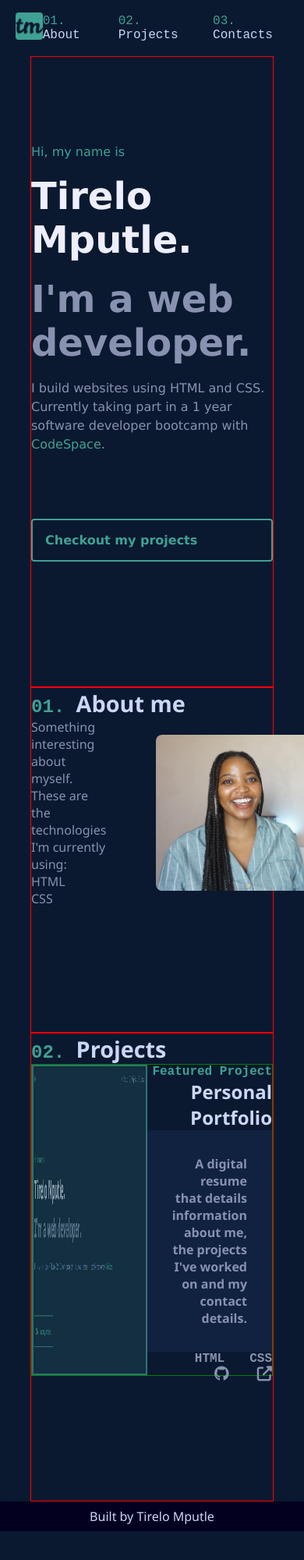
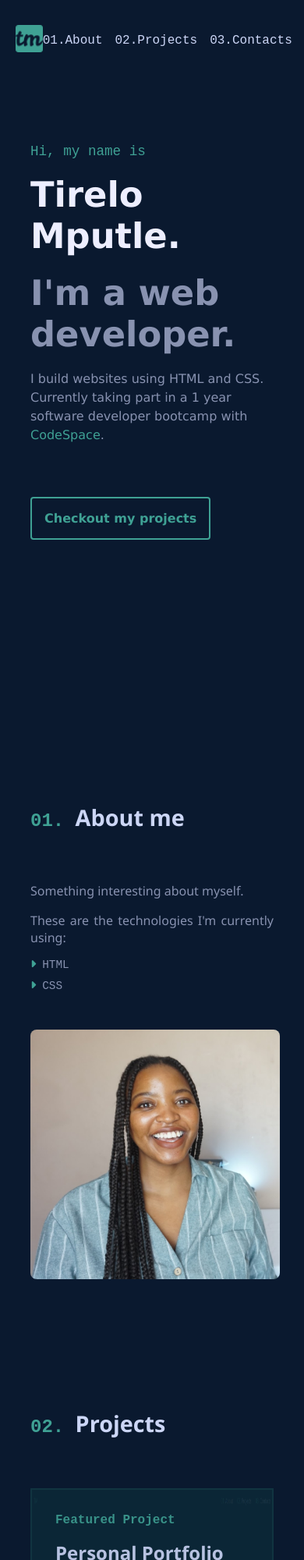
Before and after one commit to Tirelo-Mputle/resumes, a plain HTML site: page resume-5/index.html in a window 390 px wide. Shown: the top 2000 px of the page at 78% size. Before the commit the page ends 1963 px from the top, so only its background shows below. Drawn offline with Linux system fonts and the light colour scheme.

Commit message:
mobile design

```diff
--- a/resume-5/CSS/stylesheet.css
+++ b/resume-5/CSS/stylesheet.css
@@ -22,17 +22,23 @@ li {
   list-style: none;
 }
 
+a {
+  color: #3fa194;
+  text-decoration: none;
+}
+
 /* Reusable page-wide classes */
 /* CENTERED SECTIONS */
 .centered-sections {
   padding-bottom: 10rem;
   width: 80%;
   margin: 0 auto;
-  border: 1px solid red;
+  /* border: 1px solid red; */
 }
 /* SECTION HEADINGS */
 .section-heading {
   padding: 0;
+  margin-bottom: 4rem;
 }
 .section-heading span {
   font-weight: 900;
@@ -51,7 +57,7 @@ li {
 nav {
   display: flex;
   justify-content: space-between;
-  margin: 1rem 5%;
+  margin: 2rem 5% 0;
   align-items: center;
 }
 
@@ -61,25 +67,26 @@ nav {
 
 .nav-list {
   display: flex;
-  gap: 1.5rem;
+  gap: 1rem;
   list-style: none;
   font-family: "Courier New", Courier, monospace;
   font-weight: 500;
 }
 .nav-list a {
   color: #ccd6f6;
+  font-size: 1rem;
   text-decoration: none;
 }
 .nav-list a:hover {
-  color: #8892b0;
-}
-.nav-list span {
   color: #3fa194;
 }
+
 /* End of nav bar */
 
 /* HEADER SECTION */
-
+header {
+  height: 100vh;
+}
 /* banner text */
 .banner-text {
   font-family: Verdana, Geneva, Tahoma, sans-serif;
@@ -91,12 +98,15 @@ nav {
 }
 
 .banner-heading {
-  font-size: 3rem;
+  font-size: 2.8rem;
   font-weight: 900;
 }
 
 .intro {
   color: #3fa194;
+  font-family: "Courier New", Courier, monospace;
+  font-weight: 500;
+  font-size: 1.1rem;
 }
 .banner-text h1 {
   color: #edeeff;
@@ -117,36 +127,52 @@ nav {
   border-radius: 0.25rem;
   display: inline-block;
   padding: 1rem;
-  margin-top: 4rem;
+  margin-top: 3rem;
   font-weight: 600;
+  align-self: flex-start;
 }
 /* End of banner text */
 
 /* END OF HEADER SECTION*/
 
-/* PROJECTS SECTION */
-
+/* ABOUT ME SECTION */
+.about-me-content {
+  width: 100%;
+}
 .about-me-text {
   color: #8892b0;
+  text-align: justify;
 }
-.about-me-content {
-  display: flex;
-  gap: 4rem;
-  align-items: center;
+.more-about-me {
+  margin-bottom: 1rem;
 }
-.about-me-content img {
+
+.technologies ul {
+  margin: 1rem 0 3rem 0;
+}
+.technologies li {
+  font-family: "Courier New", Courier, monospace;
+  margin-bottom: 0.7rem;
+  font-size: 0.9rem;
+}
+.about-icon {
+  color: #3fa194;
+  margin-right: 0.5rem;
+}
+.about-image {
+  /* margin: 0 auto; */
+  width: 20rem;
   border-radius: 0.5rem;
 }
+/* END OF ABOUT ME SECTION */
+
+/* PROJECTS SECTION */
 /* /////reusable projects code /////*/
 .project-container {
-  display: flex;
-  border: 1px solid green;
-  height: 25rem;
+  position: relative;
+  background-color: #0d323da2;
 }
-.project-image-container {
-  background-color: #1d4753;
-  max-width: 50%;
-}
+
 .project-image {
   max-width: 100%;
   min-height: 100%;
@@ -154,17 +180,19 @@ nav {
   top: 0;
   left: 0;
   object-fit: fill;
-  opacity: 0.5;
+  opacity: 0.1;
+  position: absolute;
 }
 
 .project-description-container {
   color: #8892b0;
-  text-align: right;
   font-weight: 600;
+  padding: 2rem;
 }
 .featured-project {
   font-family: "Courier New", Courier, monospace;
   color: #3fa194;
+  margin-bottom: 1rem;
 }
 .project-name {
   color: #ccd6f6;
@@ -172,28 +200,72 @@ nav {
   font-weight: 800;
 }
 .project-description {
-  background-color: #112240;
-  padding: 2rem;
+  margin: 2rem 0;
 }
 .project-technologies-list {
   display: flex;
   gap: 2rem;
-  justify-content: end;
+  margin-bottom: 1rem;
   font-family: "Courier New", Courier, monospace;
 }
 
 .project-icon {
   font-size: 1.2rem;
-  margin-left: 2rem;
+  margin-right: 1rem;
 }
-/* FOOTER */
+/* END OF PROJECT SECTION */
+
+/* CONTACTS SECTION */
+.contacts-text {
+  text-align: center;
+}
+.contacts-text h2 {
+  font-size: 2.5rem;
+  color: #ccd6f6;
+  margin-bottom: 1rem;
+}
+.contact-info-container {
+  text-align: left;
+  width: 60%;
+  margin: 0 auto;
+  margin-bottom: 2rem;
+  color: #8892b0;
+}
+.contact-info-container i {
+  margin-right: 1rem;
+  color: #3fa194;
+}
+.contact-info-container p {
+  margin-bottom: 1rem;
+}
+.linkedIn {
+  color: #3fa194;
+  border: 2px solid #3fa194;
+  border-radius: 0.5rem;
+  padding: 1rem;
+  width: 50%;
+  margin: 3rem auto 0;
+  display: block;
+}
+/* END OF CONTACTS SECTION */
+
+/* FOOTER SECTION*/
 
 footer {
   background-color: rgb(3, 0, 31);
   text-align: center;
   padding: 0.5rem 0;
 }
+.footer-socials {
+  display: flex;
+  gap: 2rem;
+  color: #ccd6f6;
+  justify-content: center;
+  margin-bottom: 0.5rem;
+}
 
 footer p {
   color: #ccd6f6;
+  font-size: 0.8rem;
 }
+/* END OF FOOTER SECTION */
--- a/resume-5/index.html
+++ b/resume-5/index.html
@@ -37,13 +37,13 @@
       <!-- Navigation bar links that lead to section on the page -->
       <ul class="nav-list">
         <li>
-          <a href="#about"><span>01.</span> About</a>
+          <a href="#about">01.About</a>
         </li>
         <li>
-          <a href="#projects"><span>02.</span> Projects</a>
+          <a href="#projects">02.Projects</a>
         </li>
         <li>
-          <a href="#contacts"><span>03.</span> Contacts</a>
+          <a href="#contacts">03.Contacts</a>
         </li>
       </ul>
     </nav>
@@ -71,20 +71,20 @@
       <!-- About me section -->
       <section class="about-me centered-sections" id="about">
         <!-- About me heading styled with section-heading class -->
-        <header class="section-heading">
+        <div class="section-heading">
           <h2><span>01. </span>About me</h2>
-        </header>
+        </div>
         <!-- Main about me content -->
         <div class="about-me-content">
           <div class="about-me-text">
-            <p>Something interesting about myself.</p>
+            <p class="more-about-me">Something interesting about myself.</p>
             <div class="technologies">
               <p>These are the technologies I'm currently using:</p>
               <!-- List of technologies I'm using.  -->
               <!-- Need to add triangle icon  -->
               <ul>
-                <li>HTML</li>
-                <li>CSS</li>
+                <li><i class="fa-solid fa-caret-right about-icon"></i>HTML</li>
+                <li><i class="fa-solid fa-caret-right about-icon"></i>CSS</li>
               </ul>
             </div>
           </div>
@@ -92,9 +92,7 @@
           <img
             src="images/Tirelo-profile-image.jpg"
             alt="Tirelo Mputle"
-            class="image"
-            width="200px"
-            height="200px"
+            class="about-image"
           />
         </div>
       </section>
@@ -102,9 +100,9 @@
       <!-- Projects section -->
       <section class="projects centered-sections" id="projects">
         <!-- Projects heading -->
-        <header class="section-heading">
+        <div class="section-heading">
           <h2><span>02. </span>Projects</h2>
-        </header>
+        </div>
 
         <article class="project-container">
           <div class="project-image-container">
@@ -119,22 +117,60 @@
             <p class="project-name">Personal Portfolio</p>
             <p class="project-description">
               A digital resume that details information about me, the projects
-              I've worked on and my contact details.
+              I've worked on and my <a href="#contacts">contact details</a>.
             </p>
             <ul class="project-technologies-list">
               <li class="project-technology">HTML</li>
               <li class="project-technology">CSS</li>
             </ul>
             <div class="project-icons">
-              <i class="fa-brands fa-github project-icon"></i>
+              <a
+                href="https://github.com/Tirelo-Mputle/resumes/tree/main/resume-5"
+                target="_blank"
+              >
+                <i class="fa-brands fa-github project-icon"></i
+              ></a>
+
               <i class="fa-solid fa-up-right-from-square project-icon"></i>
             </div>
           </div>
         </article>
       </section>
+
+      <section class="contacts centered-sections" id="contacts">
+        <div class="section-heading">
+          <h2><span>03. </span>Contacts</h2>
+        </div>
+
+        <div class="contacts-text">
+          <h2>Get In Touch</h2>
+          <div class="contact-info-container">
+            <p><i class="fa-regular fa-envelope"></i>tirelomputle0@gmail.com</p>
+            <p><i class="fa-solid fa-mobile-screen-button"></i>0676617468</p>
+          </div>
+
+          <a href="https://za.linkedin.com/" target="_blank" class="linkedIn"
+            >Say hello on LinkedIn
+          </a>
+        </div>
+      </section>
     </main>
 
     <footer>
+      <ul class="footer-socials">
+        <li>
+          <a href="https://za.linkedin.com/" target="_blank"
+            ><i class="fa-brands fa-linkedin-in"></i
+          ></a>
+        </li>
+        <li>
+          <a
+            href="https://github.com/Tirelo-Mputle/resumes/tree/main/resume-5"
+            target="_blank"
+            ><i class="fa-brands fa-github"></i
+          ></a>
+        </li>
+      </ul>
       <p>Built by Tirelo Mputle</p>
     </footer>
   </body>
```
